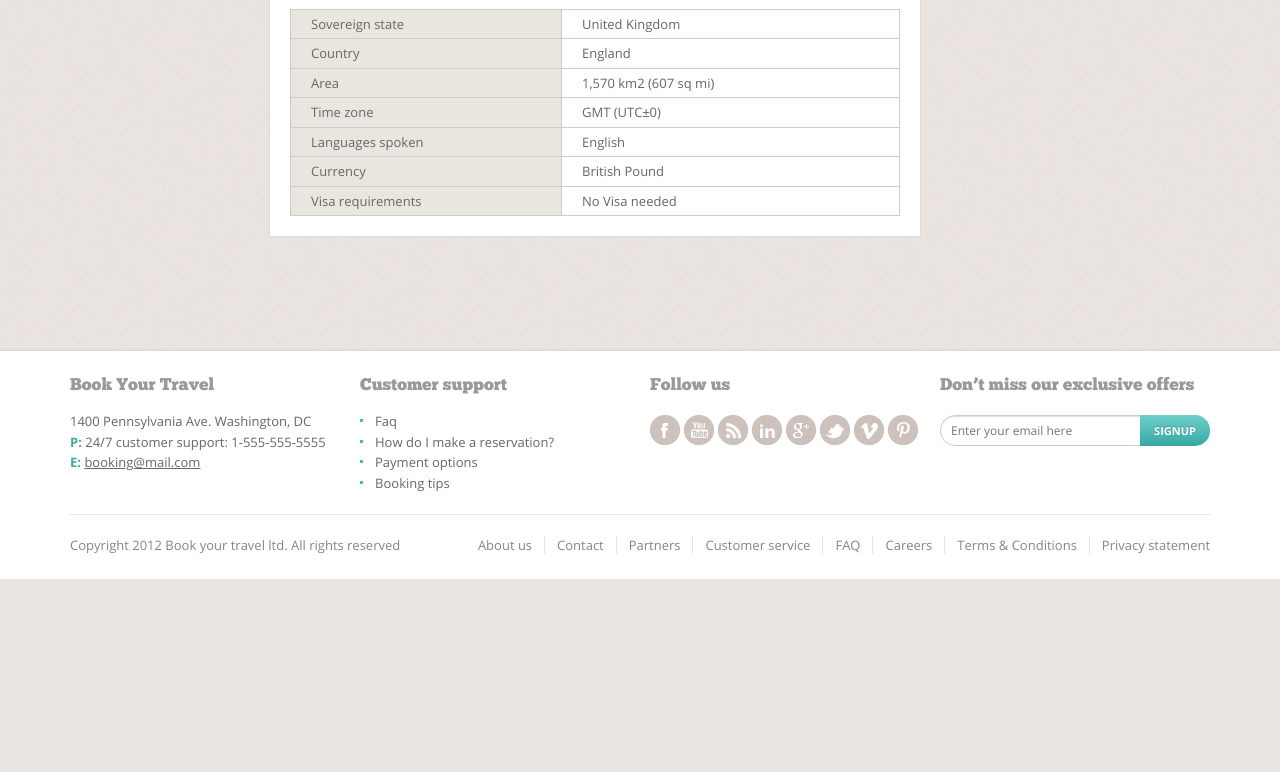
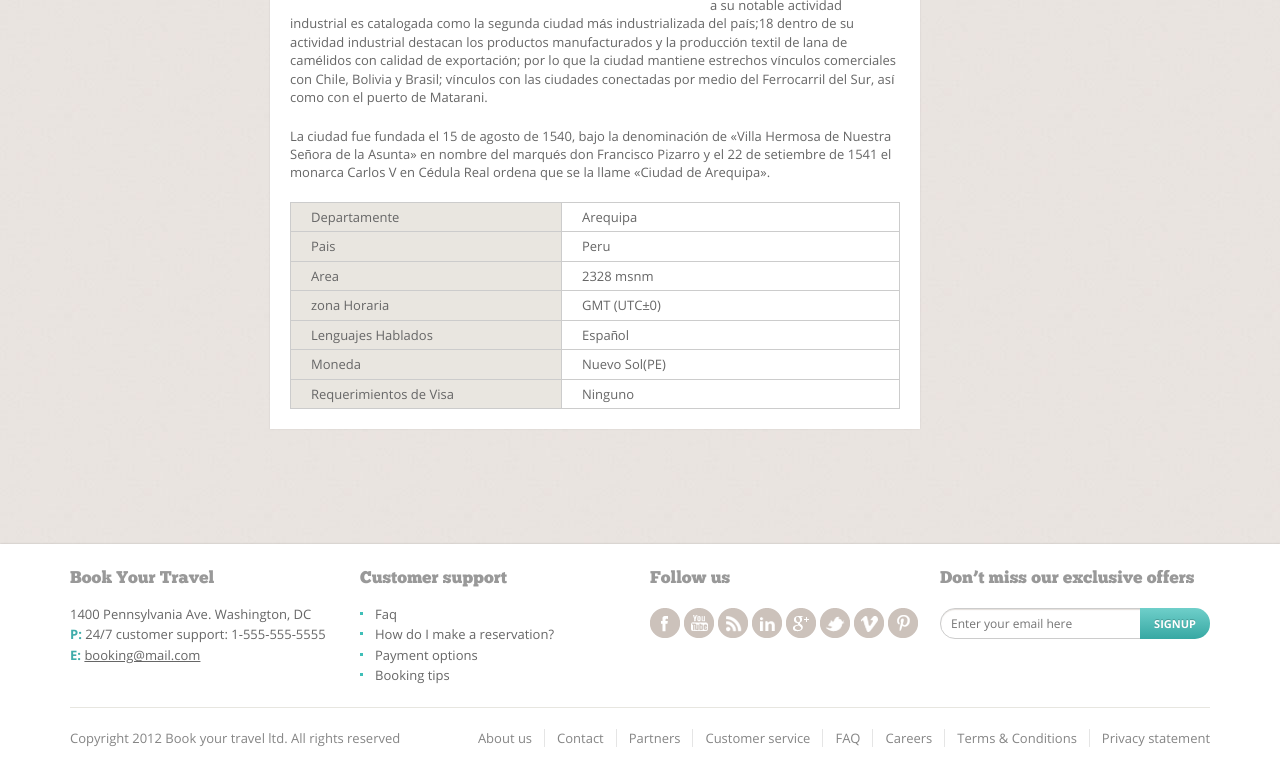
Before and after one commit to dsiancas/nextrip, a Django app: template static/templates/location.html in a window 1280 px wide. Shown: the part 560-1332 px from the top of the page. Before the commit the page ends 1139 px from the top, so only its background shows below. Run offline with Django 3.2, Linux system fonts and the light colour scheme; the template is opened without the code that fills it, so the values that code supplies are empty; parts of the project's set-up code (start-up, migrations or seed data) failed here and were passed over.

Commit message:
london -> arequipa

```diff
--- a/static/templates/location.html
+++ b/static/templates/location.html
@@ -67,39 +67,42 @@
 					<!--General information-->
 					<section id="general_info" class="tab-content">
 						<article>
-							<h1>London</h1>
+							<h1>Arequipa</h1>
 							<figure class="left_pic"><img src="{{STATIC_URL}}images/uploads/london1.jpg" alt="Things to do - London general" /></figure>
-							<p class="teaser">London is a diverse and exciting city with some of the best sights and attractions in the world. </p>
-							<p>See London from above on the London Eye; meet a celebrity at Madame Tussauds; examine some of the world’s most precious treasures at the British Museum or come face-to-face with the dinosaurs at the Natural History Museum.</p>
+							<p class="teaser">Arequipa es la capital y mayor ciudad del Departamento de Arequipa, es la sede del Tribunal Constitucional y la «Capital Jurídica del Perú».15 También conocida como la «Ciudad Blanca», es la segunda ciudad del Perú por población, alcanzando el año 2013 los 852 807 habitantes según proyecciones del INEI.16</p>
+
+							<p> Arequipa constituye un importante centro industrial y comercial del Perú17 y gracias a su notable actividad industrial es catalogada como la segunda ciudad más industrializada del país;18 dentro de su actividad industrial destacan los productos manufacturados y la producción textil de lana de camélidos con calidad de exportación; por lo que la ciudad mantiene estrechos vínculos comerciales con Chile, Bolivia y Brasil; vínculos con las ciudades conectadas por medio del Ferrocarril del Sur, así como con el puerto de Matarani. </p>
+
+							<p>La ciudad fue fundada el 15 de agosto de 1540, bajo la denominación de «Villa Hermosa de Nuestra Señora de la Asunta» en nombre del marqués don Francisco Pizarro y el 22 de setiembre de 1541 el monarca Carlos V en Cédula Real ordena que se la llame «Ciudad de Arequipa».</p>
 
 							<table>
 								<tr>
-									<th>Sovereign state</th>
-									<td>United Kingdom</td>
+									<th>Departamente</th>
+									<td>Arequipa</td>
 								</tr>
 								<tr>
-									<th>Country</th>
-									<td>England</td>
+									<th>Pais</th>
+									<td>Peru</td>
 								</tr>
 								<tr>
 									<th>Area</th>
-									<td>1,570 km2 (607 sq mi)</td>
+									<td>2328 msnm</td>
 								</tr>
 								<tr>
-									<th>Time zone</th>
+									<th>zona Horaria</th>
 									<td>GMT (UTC±0)</td>
 								</tr>
 								<tr>
-									<th>Languages spoken</th>
-									<td>English</td>
+									<th>Lenguajes Hablados</th>
+									<td>Español</td>
 								</tr>
 								<tr>
-									<th>Currency</th>
-									<td>British Pound</td>
+									<th>Moneda</th>
+									<td>Nuevo Sol(PE)</td>
 								</tr>
 								<tr>
-									<th>Visa requirements</th>
-									<td>No Visa needed</td>
+									<th>Requerimientos de Visa</th>
+									<td>Ninguno</td>
 								</tr>
 							</table>
 						</article>
@@ -111,10 +114,9 @@
 						<article>
 							<h1>Sports and nature</h1>
 							<figure class="left_pic"><img src="{{STATIC_URL}}images/uploads/london2.jpg" alt="Things to do - London Sports and nature" /></figure>
-							<p class="teaser">London is one of the greenest capitals in the world, with plenty of green and open spaces. There are more than 3000 open spaces.</p>
-							<p>Lorem ipsum dolor sit amet, consectetuer adipiscing elit, sed diam nonummy nibh euismod tincidunt ut laoreet dolore magna aliquam erat volutpat.<br />Ut wisi enim ad minim veniam, quis nostrud exerci. </p>
-							<p>Sed ut perspiciatis unde omnis iste natus error sit voluptatem accusantium doloremque laudantium, totam rem aperiam, eaque ipsa quae ab illo inventore veritatis et quasi architecto beatae vitae dicta sunt explicabo. Nemo enim ipsam voluptatem quia voluptas sit aspernatur aut odit aut fugit, sed quia consequuntur magni dolores eos qui ratione voluptatem sequi nesciunt. </p>
-							<p>Neque porro quisquam est, qui dolorem ipsum quia dolor sit amet, consectetur, adipisci velit, sed quia non numquam eius modi tempora incidunt ut labore et dolore magnam aliquam quaerat voluptatem. Ut enim ad minima veniam, quis nostrum exercitationem ullam corporis suscipit laboriosam, nisi ut aliquid ex ea commodi consequatur? Quis autem vel eum iure reprehenderit qui in ea voluptate velit esse quam nihil molestiae consequatur, vel illum qui dolorem eum fugiat quo voluptas nulla pariatur?</p>
+							<p class="teaser">El deporte más seguido en Arequipa es el fútbol, este deporte se encuentra representado por el club de fútbol FBC Melgar, que participa en la Primera División del fútbol peruano, y quien fuese en el año 1981 el primer campeón peruano fuera de Lima. </p>
+
+							<p>Entre los escenarios con los que cuenta la ciudad para la práctica de deportes podemos mencionar al Estadio Universidad Nacional San Agustín, el Estadio Mariano Melgar, al Estadio Los Palitos y al Estadio de Umacollo.</p>
 						</article>
 					</section>
 					<!--//Sports and nature-->
@@ -124,10 +126,7 @@
 						<article>
 							<h1>Nightlife</h1>
 							<figure class="left_pic"><img src="{{STATIC_URL}}images/uploads/london3.jpg" alt="Things to do - London Nightlife" /></figure>
-							<p class="teaser">Looking for nightclubs in London? Take a look at our guide to London clubs. Browse for club ideas, regular club nights and one-off events. </p>
-							<p>Lorem ipsum dolor sit amet, consectetuer adipiscing elit, sed diam nonummy nibh euismod tincidunt ut laoreet dolore magna aliquam erat volutpat.<br />Ut wisi enim ad minim veniam, quis nostrud exerci. </p>
-							<p>Sed ut perspiciatis unde omnis iste natus error sit voluptatem accusantium doloremque laudantium, totam rem aperiam, eaque ipsa quae ab illo inventore veritatis et quasi architecto beatae vitae dicta sunt explicabo. Nemo enim ipsam voluptatem quia voluptas sit aspernatur aut odit aut fugit, sed quia consequuntur magni dolores eos qui ratione voluptatem sequi nesciunt. </p>
-							<p>Neque porro quisquam est, qui dolorem ipsum quia dolor sit amet, consectetur, adipisci velit, sed quia non numquam eius modi tempora incidunt ut labore et dolore magnam aliquam quaerat voluptatem. Ut enim ad minima veniam, quis nostrum exercitationem ullam corporis suscipit laboriosam, nisi ut aliquid ex ea commodi consequatur? Quis autem vel eum iure reprehenderit qui in ea voluptate velit esse quam nihil molestiae consequatur, vel illum qui dolorem eum fugiat quo voluptas nulla pariatur?</p>
+							<p class="teaser">En la ciudad de Arequipa se cuenta con lugares agradables para los turistas ya que se ubica en el centro de la ciudad, donde puede tener todo cerca y poder disfrutar de la vida nocturna de esta ciudad. </p>
 						</article>
 					</section>
 					<!--//Nightlife-->
```
